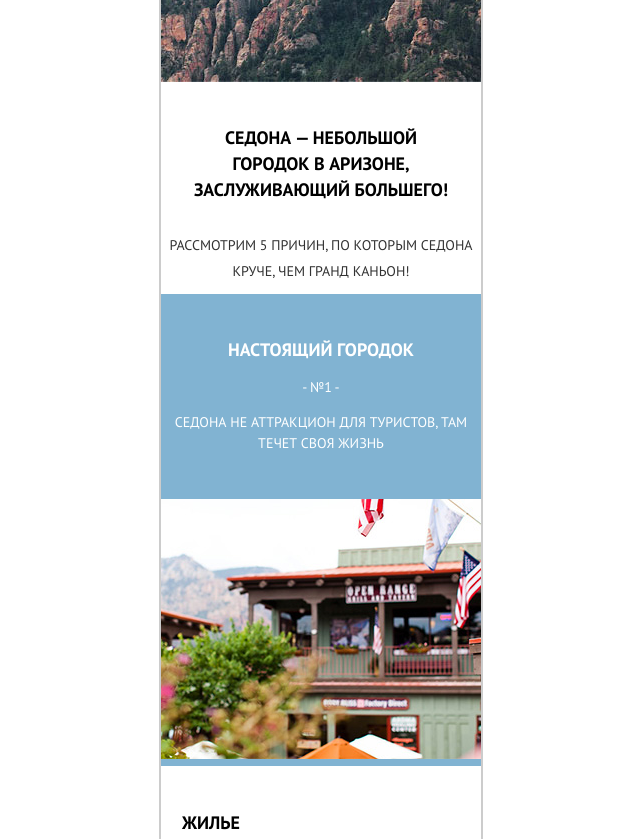
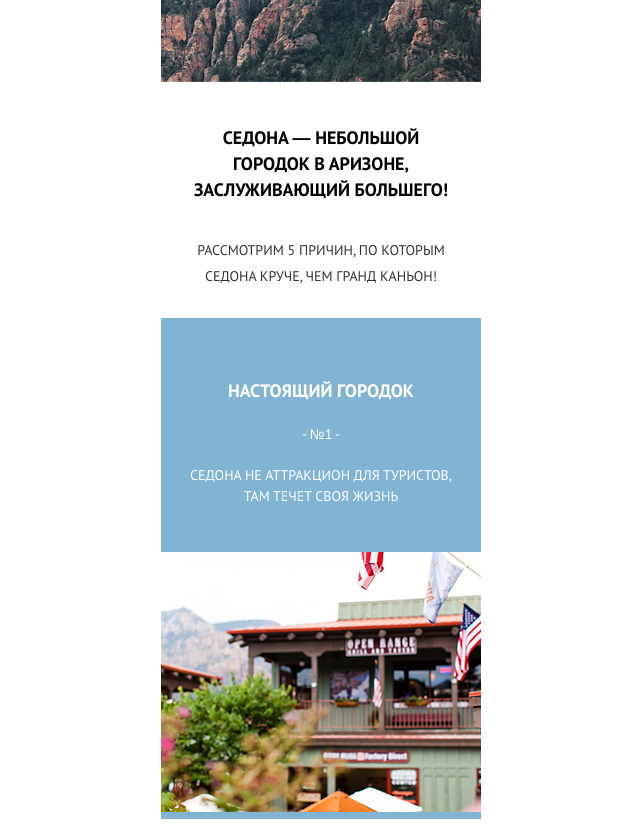
Before and after one commit to GIrk67/1127043-sedona-19, a website: page source/index.html in a window 1280 px wide. Shown: the part 664-1503 px from the top of the page, without its empty margins (319-959 px from the left). Drawn offline with nearby package versions, Linux system fonts and the light colour scheme; files that its build step writes are made by us from their sources.

Commit message:
Вносит исправления верстки

```diff
--- a/source/index.html
+++ b/source/index.html
@@ -3,15 +3,14 @@
 
 <head>
   <meta charset="utf-8">
+  <meta name="viewport" content="width=device-width, initial-scale=1.0">
   <title>HTML Academy: Седона</title>
-
-  <link href="https://fonts.googleapis.com/css2?family=PT+Sans:wght@400;700&display=swap" rel="stylesheet">
-
   <!--  Собственные стили  -->
   <link rel="stylesheet" href="css/style.css">
 </head>
 
 <body>
+  <div class="container">
     <header class="page-header">
       <a class="page-header__logo">
         <img class="page-header__logo-image" src="img/logo-sedona-mobile.svg" width="102" height="83"
@@ -28,7 +27,7 @@
         <button class="main-nav__toggle" type="button">Открыть меню</button>
       </nav>
       <div class="page-header__bg-photo">
-      <img class="page-header__bg-title" src="img/text-sedona-index.svg" alt="">
+        <img class="page-header__bg-title" src="img/text-sedona-index.svg" alt="Заголовок Седона">
       </div>
     </header>
 
@@ -36,8 +35,10 @@
       <h1 class="visually-hidden">Седона - небольшой городок в Аризоне</h1>
 
       <section class="advantage">
+        <div class="advantage__preamble">
           <h2 class="advantage__title">СЕДОНА — небольшой городок в АРИЗОНЕ, заслуживающий большего!</h2>
           <p class="advantage__text">Рассмотрим 5 причин, по которым Седона круче, чем гранд каньон!</p>
+        </div>
         <ul class="advantage__list reasons">
           <li class="reasons__item reasons__item--city">
             <h3 class="reasons__title">Настоящий городок</h3>
@@ -110,7 +111,7 @@
               d="M13.62,0.017L13.472,0L0,1.412v24.661l13.473,8.017l13.43-7.99l0.042-0.025V1.412L13.62,0.017z M25.019,12.127L13.495,5.334 L13.494,5.23l-0.087,0.05l-0.088-0.056v0.109L1.925,12.118V3.147l11.548-1.212l11.547,1.212V12.127z M13.405,6.787L24.923,13.5 l-4.479,2.64l-7.093-4.221l-0.014,1.415l5.904,3.513l-0.86,0.507l-5.03-2.992l-0.014,1.415l3.827,2.275l-0.782,0.523l-3.031-1.787 l-0.014,1.413l1.853,1.091l-1.8,1.081L2.034,13.622L13.405,6.787z M1.925,15.127l11.411,6.791l0.016,1.044L5.41,18.234L5.395,19.65 l7.979,4.795l0.018,1.076l-7.973-4.74l-0.013,1.414l8.021,4.822l0.046,0.025l8.143-4.872l-0.011-5.177l3.415-2.036v10.021 L13.472,31.85L1.925,24.979V15.127z" />
           </svg></a></p>
     </footer>
-
+  </div>
 </body>
 
 </html>
--- a/source/sass/advantage.scss
+++ b/source/sass/blocks/advantage.scss
@@ -4,18 +4,22 @@
   line-height: 26px;
 }
 
+.advantage__preamble {
+  padding: 43px 25px 29px;
+  text-align: center;
+}
+
 .advantage__title {
   padding: 0;
-  margin: 43px 25px 29px;
+  margin: 0;
+  margin-bottom: 34px;
   font-size: 18px;
   font-weight: 700;
-  text-align: center;
 }
 
 .advantage__text {
   margin: 0;
   padding: 0;
-  margin-bottom: 10px;
   color: #333333;
   font-size: 14px;
   font-weight: 400;
--- a/source/sass/page-header.scss
+++ b/source/sass/blocks/page-header.scss
@@ -1,3 +1,9 @@
+.page-header__logo-image {
+  margin-left: 109px;
+  width: 102px;
+  height: 83px;
+}
+
 .page-header__bg-photo {
   background-color: #ffffff;
   background-image: url("../img/bg-back-mobile@1x.jpg");
--- a/source/sass/page-main.scss
+++ b/source/sass/blocks/page-main.scss
@@ -1,7 +1,7 @@
 .page-main {
   background-color: #ffffff;
-  font-weight: 14px;
+  color: #000000;
+  font-size: 18px;
+  font-weight: 700;
   line-height: 26px;
-  text-align: center;
-  width: 320px;
-}
+ }
--- /dev/null
+++ b/source/sass/blocks/page-photo.scss
@@ -0,0 +1,3 @@
+.page-photo {
+  background-color: #ffffff;
+}
--- a/source/sass/photo.scss
+++ b/source/sass/blocks/photo.scss
@@ -1,5 +1,10 @@
 .photo {
   background-color: #ffffff;
+}
+
+.photo__preamble {
+  border-bottom: 1px solid #cccccc;
+  padding: 44px 24px 33px;
 }
 
 .photo__title {
@@ -10,12 +15,10 @@
   line-height: 26px;
   text-transform: uppercase;
   text-align: center;
-  margin-top: 44px;
 }
 
 .photo__text {
   padding: 0;
-  margin: 32px 24px 32px;
   width: 271px;
   font-size: 14px;
   line-height: 24px;
@@ -32,9 +35,12 @@
 
 .photo__item {
   padding: 22px 21px;
+  border-bottom: 1px solid #cccccc;
 }
 
 .photo__title-photo {
+  margin: 0;
+  padding: 0;
   font-size: 14px;
   font-weight: 700;
   line-height: 24px;
@@ -43,12 +49,16 @@
 }
 
 .photo__author {
+  margin: 0;
+  padding-top: 11px;
+  padding-bottom: 11px;
   font-size: 14px;
   color: #333333;
   text-transform: none;
 }
 
 .photo__like {
+  margin: 0;
   font-size: 14px;
   font-weight: 700;
   line-height: 24px;
@@ -58,4 +68,5 @@
 .photo-preview {
   width: 280px;
   height: 280px;
+
 }
--- a/source/sass/reasons.scss
+++ b/source/sass/blocks/reasons.scss
@@ -7,18 +7,23 @@
 }
 
 .reasons__item {
+  padding: 0;
+  margin: 0;
   background-color: #efefef;
 }
 
 .reasons__title {
   margin: 0;
-  padding-top: 43px;
+  padding-top: 60px;
+  padding-bottom: 20px;
   font-size: 18px;
   line-height: 26px;
   font-weight: 700;
 }
 
 .reasons__number {
+  padding: 0;
+  margin: 0;
   font-size: 14px;
   line-height: 21px;
   font-weight: 400;
@@ -27,22 +32,18 @@
 .reasons__description {
   margin: 0;
   padding: 0;
-
   font-size: 14px;
   line-height: 21px;
   font-weight: 400;
-  padding-bottom: 45px;
+  padding: 20px 27px 45px;
 }
 
 .reasons__sublist {
-  margin: 0;
-  padding: 0;
   list-style: none;
 }
 
 .reasons__item--city,
 .reasons__item--bridge {
-
   background-color: #81b3d2;
   color: #ffffff;
 }
--- a/source/sass/font.scss
+++ b/source/sass/font.scss
@@ -1,13 +1,13 @@
 @font-face {
-  font-family: "PTSans";
-  src: url("..//fonts/ptsans.woff2") format("woff2"),
+  font-family: "PT Sans";
+  src: url("../fonts/ptsans.woff2") format("woff2"),
     url("../fonts/ptsans.woff") format("woff");
   font-weight: 400;
   font-style: normal;
 }
 
 @font-face {
-  font-family: "PTSans";
+  font-family: "PT Sans";
   src: url("../fonts/ptsansbold.woff2") format("woff2"),
     url("../fonts/ptsansbold.woff") format("woff");
   font-weight: 700;
--- a/source/sass/page-photo.scss
+++ /dev/null
@@ -1,3 +0,0 @@
-.page-photo {
-  width: 320px;
-}
--- a/source/sass/style.scss
+++ b/source/sass/style.scss
@@ -1,29 +1,32 @@
 @import "font.scss";
-@import "page-header.scss";
-@import "main-nav.scss";
-@import "site-list.scss";
-@import "page-main.scss";
-@import "advantage.scss";
-@import "reasons.scss";
-@import "sublist.scss";
-@import "page-footer.scss";
-@import "social.scss";
-@import "page-photo.scss";
-@import "photo.scss";
+@import "./blocks/advantage.scss";
+@import "./blocks/main-nav.scss";
+@import "./blocks/page-footer.scss";
+@import "./blocks/page-header.scss";
+@import "./blocks/page-main.scss";
+@import "./blocks/page-photo.scss";
+@import "./blocks/photo.scss";
+@import "./blocks/reasons.scss";
+@import "./blocks/site-list.scss";
+@import "./blocks/social.scss";
+@import "./blocks/sublist.scss";
 
 body {
+  margin: 0;
+  padding: 0;
+  font-family: "PT Sans", "Arial", sans-serif;
+  background-color: #ffffff;
+  box-sizing: border-box;
+}
+
+.container {
   margin: 0 auto;
-
-  font-family: "PT Sans", sans-serif;
-  background: #ffffff;
   width: 320px;
-  box-sizing: border-box;
-
-  outline: 2px solid #cccccc;
 }
 
 img {
   width: 100%;
+  height: auto;
 }
 
 .visually-hidden:not(:focus):not(:active),
```
Also changed, not shown: source/form.html (+2 -1 lines), source/photo.html (+6 -6 lines), source/sass/blocks/main-nav.scss (renamed from source/sass/main-nav.scss), source/sass/blocks/page-footer.scss (renamed from source/sass/page-footer.scss), source/sass/blocks/site-list.scss (renamed from source/sass/site-list.scss), source/sass/blocks/social.scss (renamed from source/sass/social.scss), source/sass/blocks/sublist.scss (renamed from source/sass/sublist.scss). Lines whose indentation alone changed are shown as unchanged.
